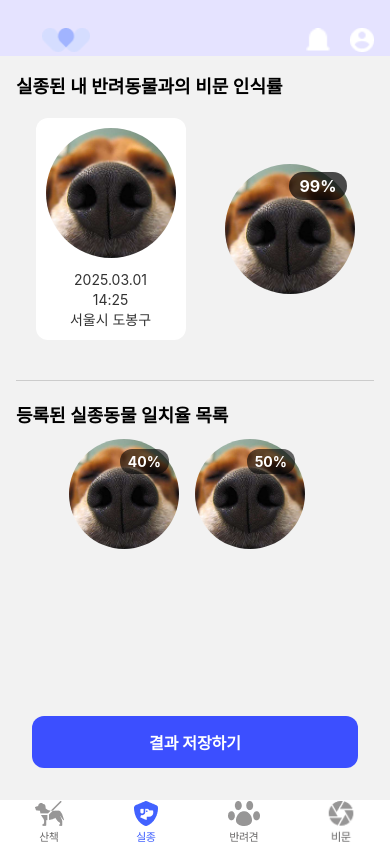
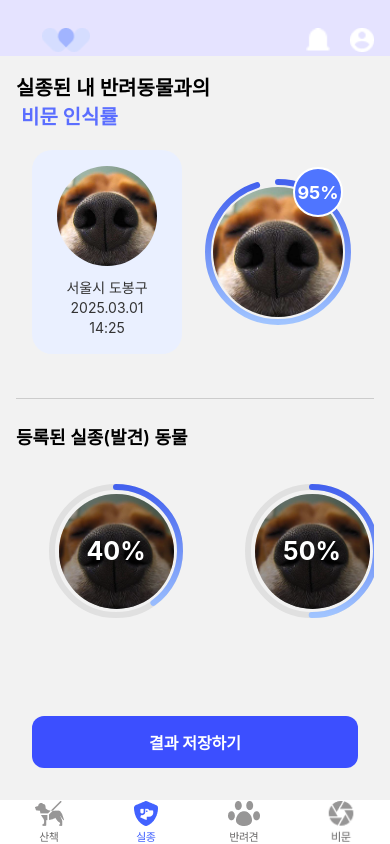
Before and after one commit to Pawtner-WithPet/WithPet_FE, a React Native app: screen /Lost in a window 390 px wide. Built offline with nearby package versions, Linux system fonts and the light colour scheme.

Commit message:
✨ [FEAT] 비문 결과 UI 개선 및 스타일 수정
[FEAT] 비문 결과 UI 개선 및 스타일 수정

```diff
--- a/src/screens/Home/Nose/NoseResult.tsx
+++ b/src/screens/Home/Nose/NoseResult.tsx
@@ -1,4 +1,4 @@
-import React from 'react';
+import React, {useState} from 'react';
 import {
   View,
   Text,
@@ -8,15 +8,17 @@ import {
   FlatList,
   SafeAreaView,
   ScrollView,
+  TextInput,
 } from 'react-native';
 import { useRoute } from '@react-navigation/native';
-import Header from "../../../components/Header";
+import Header from '../../../components/Header';
+import Svg, { Circle, Defs, LinearGradient, Stop } from 'react-native-svg';
 
 const mockMatchedInfo = {
   date: '2025.03.01',
   time: '14:25',
   location: '서울시 도봉구',
-  matchRate: '99%',
+  matchRate: '95%',
   dogNose: require('../../../assets/images/nose.png'),
   myNose: require('../../../assets/images/nose.png'),
 };
@@ -30,51 +32,156 @@ const NoseResultScreen = () => {
   const route = useRoute();
   const type = (route.params as any)?.type ?? 'found';
 
-  const titleText =
-    type === 'found' ? '실종된 내 반려동물과의 비문 인식률' : '촬영한 발견동물과의 비문 인식률';
-  const listTitleText =
-    type === 'found' ? '등록된 실종동물 일치율 목록' : '등록된 발견동물 일치율 목록';
+  const parsedMatch = parseInt(mockMatchedInfo.matchRate);
+  const circleRadius = 70;
+  const strokeWidth = 6;
+  const circumference = 2 * Math.PI * circleRadius;
+  const strokeDashoffset = (1 - parsedMatch / 100) * circumference;
+
+  // 팝업
+  const [showPopup, setShowPopup] = useState(false);
+  const [foundLocation, setFoundLocation] = useState('');
 
   return (
     <SafeAreaView style={styles.container}>
       <Header />
 
       <ScrollView contentContainerStyle={styles.scroll}>
-        <Text style={styles.title}>{titleText}</Text>
+        <Text style={styles.title}>
+          실종된 내 반려동물과의{'\n'} <Text style={styles.highlight}>비문 인식률</Text>
+        </Text>
 
-        <View style={styles.imageRow}>
-          <View style={styles.myNoseCard}>
-            <Image source={mockMatchedInfo.myNose} style={styles.noseImage} />
-            <Text style={styles.metaText}>{mockMatchedInfo.date}{'\n'}{mockMatchedInfo.time}{'\n'}{mockMatchedInfo.location}</Text>
+        <View style={styles.comparisonRow}>
+          <View style={styles.myNoseCardLarge}>
+            <Image source={mockMatchedInfo.myNose} style={styles.noseImageLarge} />
+            <Text style={styles.metaText}>
+              {mockMatchedInfo.location}{'\n'}{mockMatchedInfo.date}{'\n'}{mockMatchedInfo.time}
+            </Text>
           </View>
-          <View style={styles.noseImageWrapper}>
-            <Image source={mockMatchedInfo.dogNose} style={styles.noseImage} />
-            <View style={styles.matchOverlay}>
-              <Text style={styles.matchText}>{mockMatchedInfo.matchRate}</Text>
+
+          <View style={styles.noseImageWrapperSmall}>
+            <Svg width={160} height={160}>
+              <Defs>
+                <LinearGradient id="grad" x1="0%" y1="0%" x2="100%" y2="0%">
+                  <Stop offset="0%" stopColor="#a0c4ff" />
+                  <Stop offset="100%" stopColor="#4361ee" />
+                </LinearGradient>
+              </Defs>
+              <Circle
+                cx={80}
+                cy={80}
+                r={circleRadius}
+                strokeWidth={strokeWidth}
+                fill="none"
+              />
+              <Circle
+                cx={70}
+                cy={70}
+                r={circleRadius}
+                stroke="url(#grad)"
+                strokeWidth={strokeWidth}
+                fill="none"
+                strokeDasharray={circumference}
+                strokeDashoffset={strokeDashoffset}
+                strokeLinecap="round"
+                rotation="-90"
+                origin="80,70"
+              />
+            </Svg>
+            <Image source={mockMatchedInfo.dogNose} style={styles.noseImageSmall} />
+            <View style={styles.matchBadgeBig}>
+              <Text style={styles.matchBadgeText}>{mockMatchedInfo.matchRate}</Text>
             </View>
           </View>
         </View>
 
-        <View style={styles.divider} />
-
-        <Text style={styles.listTitle}>{listTitleText}</Text>
+        <View style={styles.sectionDivider} />
+        <Text style={styles.listTitle}>등록된 실종(발견) 동물</Text>
 
         <FlatList
           horizontal
+          showsHorizontalScrollIndicator={false}
           data={mockList}
           keyExtractor={(item) => item.id}
           contentContainerStyle={styles.listContainer}
-          renderItem={({ item }) => (
-            <View style={styles.listItem}>
-              <Image source={item.image} style={styles.listImage} />
-              <View style={styles.matchRateOverlay}>
-                <Text style={styles.matchRateText}>{item.match}</Text>
+          renderItem={({ item }) => {
+            const percent = parseInt(item.match);
+            const radius = 64;
+            const strokeDash = (1 - percent / 100) * 2 * Math.PI * radius;
+
+            return (
+              <View style={styles.listItem}>
+                <View style={styles.noseItemWrapper}>
+                  <Svg width={140} height={140}>
+                    <Defs>
+                      <LinearGradient id="grad" x1="0%" y1="0%" x2="100%" y2="0%">
+                        <Stop offset="0%" stopColor="#4361ee" />
+                        <Stop offset="100%" stopColor="#a0c4ff" />
+                      </LinearGradient>
+                    </Defs>
+                    <Circle
+                      cx={70}
+                      cy={70}
+                      r={radius}
+                      stroke="#e0e0e0"
+                      strokeWidth={6}
+                      fill="none"
+                    />
+                    <Circle
+                      cx={70}
+                      cy={70}
+                      r={radius}
+                      stroke="url(#grad)"
+                      strokeWidth={6}
+                      fill="none"
+                      strokeDasharray={2 * Math.PI * radius}
+                      strokeDashoffset={strokeDash}
+                      strokeLinecap="round"
+                      rotation="-90"
+                      origin="70,70"
+                    />
+                  </Svg>
+                  <Image source={item.image} style={styles.listImage} />
+                  <View style={styles.overlayCircle}>
+                    <Text style={styles.overlayText}>{item.match}</Text>
+                  </View>
+                </View>
               </View>
-            </View>
-          )}
+            );
+          }}
         />
       </ScrollView>
-      <TouchableOpacity style={styles.saveButton}>
+
+      {showPopup && (
+      <View style={styles.popupOverlay}>
+        <View style={styles.popupBox}>
+          <TouchableOpacity onPress={() => setShowPopup(false)} style={styles.popupClose}>
+            <Text style={{ fontSize: 24 }}>✕</Text>
+          </TouchableOpacity>
+
+          <Text style={styles.popupText}>
+            비문 인식을 진행한 동물의 {'\n'}<Text style={{ color: '#5b6eff' }}>발견 장소</Text>를 입력해주세요.
+          </Text>
+
+          <TextInput
+            style={styles.popupInput}
+            placeholder="예: 서울시 도봉구"
+            multiline
+            value={foundLocation}
+            onChangeText={setFoundLocation}
+          />
+
+          <TouchableOpacity style={styles.popupButton} onPress={() => {
+            console.log('저장된 위치:', foundLocation);
+            setShowPopup(false);
+          }}>
+            <Text style={styles.popupButtonText}>결과 저장하기</Text>
+          </TouchableOpacity>
+        </View>
+      </View>
+    )}
+
+      <TouchableOpacity style={styles.saveButton} onPress={() => setShowPopup(true)}>
         <Text style={styles.saveButtonText}>결과 저장하기</Text>
       </TouchableOpacity>
     </SafeAreaView>
@@ -91,45 +198,65 @@ const styles = StyleSheet.create({
     paddingBottom: 100,
   },
   title: {
-    fontSize: 18,
+    fontSize: 20,
     fontWeight: '600',
     textAlign: 'left',
     marginBottom: 20,
   },
-  imageRow: {
+  highlight: {
+    color: '#5b6eff',
+    fontWeight: '700',
+  },
+  comparisonRow: {
     flexDirection: 'row',
-    justifyContent: 'space-around',
+    justifyContent: 'space-evenly',
     alignItems: 'center',
     marginBottom: 20,
   },
-  myNoseCard: {
+  myNoseCardLarge: {
     alignItems: 'center',
-    padding: 10,
-    backgroundColor: '#fff',
-    borderRadius: 12,
-    elevation: 2,
+    padding: 16,
+    backgroundColor: '#eaf0ff',
+    borderRadius: 20,
+    width: 150,
   },
-  noseImageWrapper: {
+  noseImageLarge: {
+    width: 100,
+    height: 100,
+    borderRadius: 50,
+  },
+  noseImageWrapperSmall: {
     position: 'relative',
+    alignItems: 'center',
+    justifyContent: 'center',
+    width: 160,
+    height: 160,
   },
-  noseImage: {
+  noseImageSmall: {
     width: 130,
     height: 130,
     borderRadius: 65,
+    position: 'absolute',
   },
-  matchOverlay: {
+  matchBadgeBig: {
     position: 'absolute',
-    top: 8,
-    right: 8,
-    backgroundColor: 'rgba(0,0,0,0.7)',
-    paddingHorizontal: 10,
-    paddingVertical: 4,
-    borderRadius: 20,
+    top: -5,
+    right: 15,
+    backgroundColor: '#4f75ff',
+    width: 50,
+    height: 50,
+    borderRadius: 25,
+    alignItems: 'center',
+    justifyContent: 'center',
+    zIndex: 10,
+    elevation: 3,
+    borderWidth: 2,
+    borderColor: '#ffffff',
   },
-  matchText: {
+  matchBadgeText: {
     color: 'white',
-    fontSize: 16,
     fontWeight: 'bold',
+    fontSize: 18,
   },
   metaText: {
     marginTop: 12,
@@ -138,11 +265,16 @@ const styles = StyleSheet.create({
     color: '#333',
     lineHeight: 20,
   },
-  divider: {
-    borderBottomColor: '#ccc',
-    borderBottomWidth: 1,
-    marginVertical: 20,
+
+  sectionDivider: {
+    height: 1,
+    backgroundColor: '#ccc',
+    marginVertical: 24,
+    width: '100%',
   },
+
+
+
   listTitle: {
     fontSize: 18,
     fontWeight: '600',
@@ -150,34 +282,27 @@ const styles = StyleSheet.create({
     marginBottom: 12,
   },
   listContainer: {
-    justifyContent: 'center',
-    alignItems: 'center',
     paddingHorizontal: 10,
+    flexGrow: 1,
     marginBottom: 24,
-    flexGrow: 1,
   },
   listItem: {
     marginRight: 16,
     alignItems: 'center',
     justifyContent: 'center',
   },
+  noseItemWrapper: {
+    width: 180,
+    height: 180,
+    justifyContent: 'center',
+    alignItems: 'center',
+    position: 'relative',
+  },
   listImage: {
-    width: 110,
-    height: 110,
-    borderRadius: 55,
-  },
-  matchRateOverlay: {
+    width: 115,
+    height: 115,
+    borderRadius: 100,
     position: 'absolute',
-    top: 10,
-    right: 10,
-    backgroundColor: 'rgba(0,0,0,0.6)',
-    paddingHorizontal: 8,
-    paddingVertical: 4,
-    borderRadius: 12,
-  },
-  matchRateText: {
-    color: 'white',
-    fontWeight: 'bold',
   },
   saveButton: {
     backgroundColor: '#3c4fff',
@@ -195,6 +320,76 @@ const styles = StyleSheet.create({
     fontWeight: 'bold',
     fontSize: 16,
   },
+  overlayCircle: {
+    position: 'absolute',
+    width: 115,
+    height: 115,
+    borderRadius: 100,
+    backgroundColor: 'rgba(0, 0, 0, 0.4)',
+    alignItems: 'center',
+    justifyContent: 'center',
+  },
+
+  overlayText: {
+    color: '#fff',
+    fontSize: 25,
+    fontWeight: 'bold',
+  },
+
+  //팝업
+  popupOverlay: {
+    position: 'absolute',
+    top: 0,
+    left: 0,
+    right: 0,
+    bottom: 0,
+    backgroundColor: 'rgba(0,0,0,0.3)',
+    justifyContent: 'center',
+    alignItems: 'center',
+    zIndex: 99,
+  },
+  popupBox: {
+    width: '85%',
+    backgroundColor: '#f2f2f2',
+    borderRadius: 16,
+    padding: 20,
+    alignItems: 'center',
+    elevation: 5,
+  },
+  popupClose: {
+    position: 'absolute',
+    top: 10,
+    right: 14,
+  },
+  popupText: {
+    fontSize: 18,
+    fontWeight: '600',
+    marginBottom: 20,
+    textAlign: 'center',
+  },
+  popupInput: {
+    width: '100%',
+    minHeight: 80,
+    backgroundColor: '#fff',
+    borderRadius: 12,
+    padding: 10,
+    fontSize: 14,
+    textAlignVertical: 'top',
+    marginBottom: 20,
+  },
+  popupButton: {
+    backgroundColor: '#1e1e2f',
+    paddingHorizontal: 24,
+    paddingVertical: 12,
+    borderRadius: 10,
+  },
+  popupButtonText: {
+    color: 'white',
+    fontWeight: 'bold',
+  },
+
+
+
 });
 
 export default NoseResultScreen;
```
